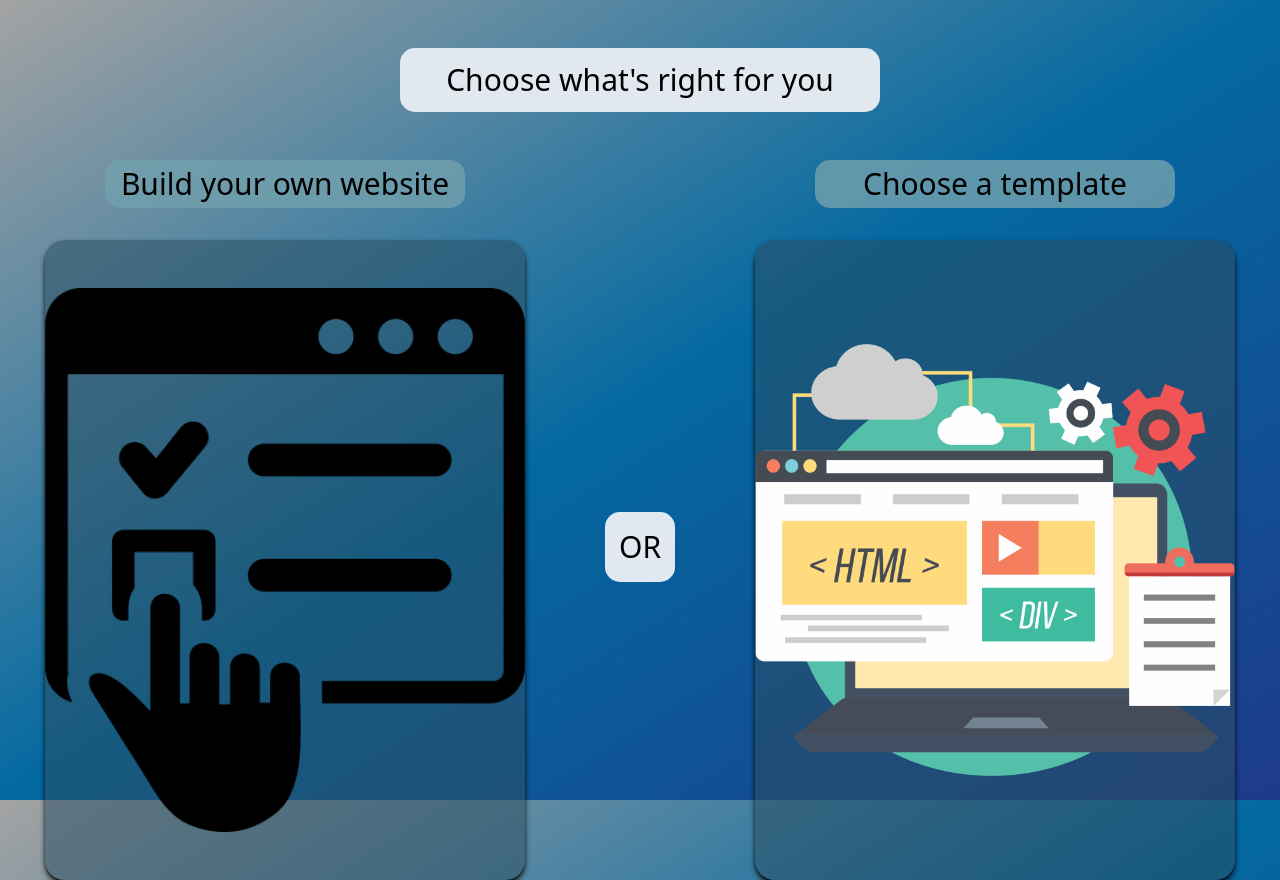
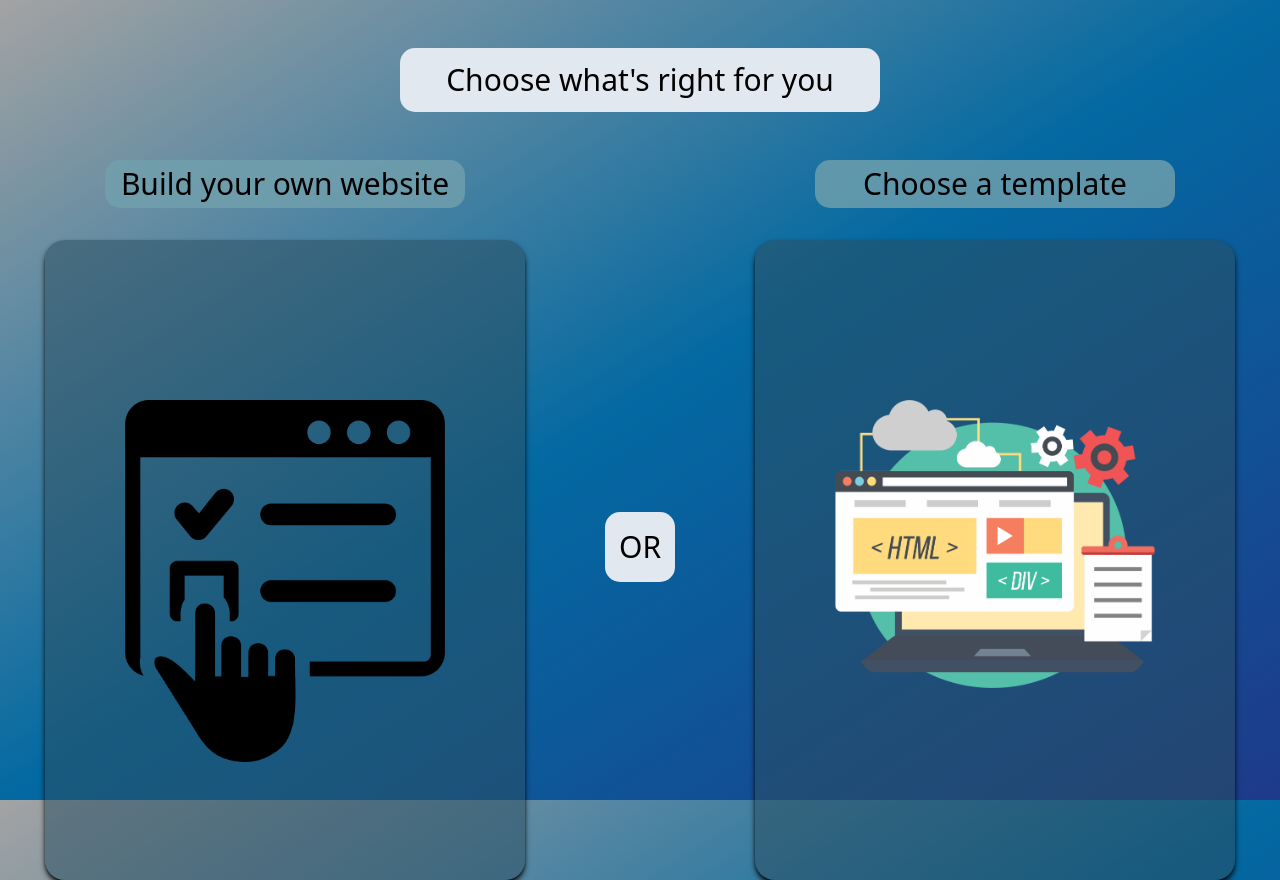
Before and after one commit to webAhead1/flexible, a Vue app: page / in a window 1280 px wide. Built offline with nearby package versions, Linux system fonts and the light colour scheme.

Commit message:
made the representative pictures smaller and added padding to the div cards

```diff
--- a/src/style.css
+++ b/src/style.css
@@ -35,9 +35,17 @@ header {
 }
 
 .build-website-card {
-    @apply bg-[#2B4F6087] bg-[url('../public/icons/questionnaire.png')] bg-contain bg-no-repeat bg-center h-[40rem] w-full rounded-[20px] mt-[2rem] shadow-md shadow-black
+    @apply bg-[#2B4F6087] bg-no-repeat bg-center h-[40rem] w-full rounded-[20px] mt-[2rem] shadow-md shadow-black p-[2rem]
 }
 
 .template-card {
-    @apply bg-[#2B4F6087] bg-[url('../public/icons/template.png')] bg-contain bg-no-repeat  bg-center h-[40rem] w-full rounded-[20px] mt-[2rem] shadow-md shadow-black
+    @apply bg-[#2B4F6087] bg-contain bg-no-repeat  bg-center h-[40rem] w-full rounded-[20px] mt-[2rem] shadow-md shadow-black p-[2rem]
 }
+
+.questionnaire-img {
+    @apply relative top-[8rem] w-[20rem] left-[3rem]
+}
+
+.template-img {
+    @apply relative top-[8rem] w-[20rem] left-[3rem]
+}
--- a/src/views/QuestionnaireOrTemplates.vue
+++ b/src/views/QuestionnaireOrTemplates.vue
@@ -9,12 +9,12 @@
         <div class="questionnaire-or-templates-container">
             <div class="build-website-option">
                 <div class="build-website-option-title">Build your own website</div>
-                <div class="build-website-card"></div>
+                <div class="build-website-card"><img class="questionnaire-img" src="../../public/icons/questionnaire.png"></div>
             </div>
             <div class="or-container"><p>OR</p></div>
             <div class="template-option">
                 <div class="template-option-title">Choose a template</div>
-                <div class="template-card"></div>
+                <div class="template-card"><img class="template-img" src="../../public/icons/template.png"></div>
             </div>
         </div>
     </body>
```
